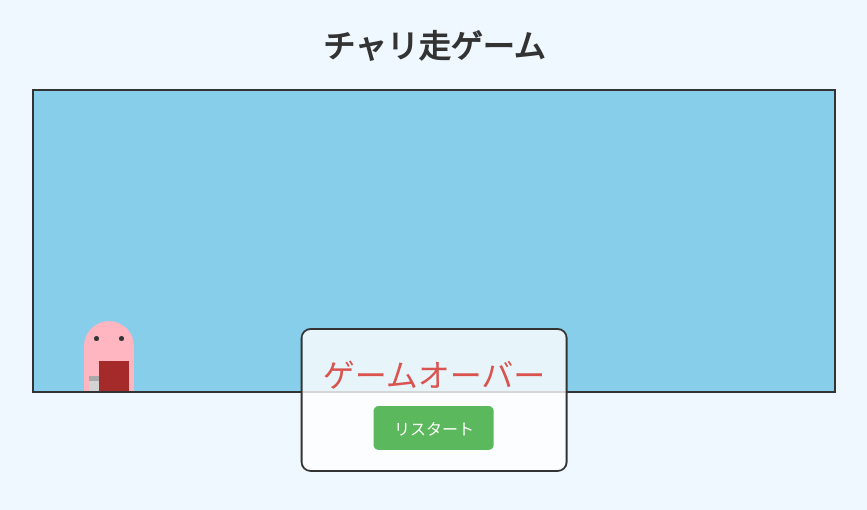
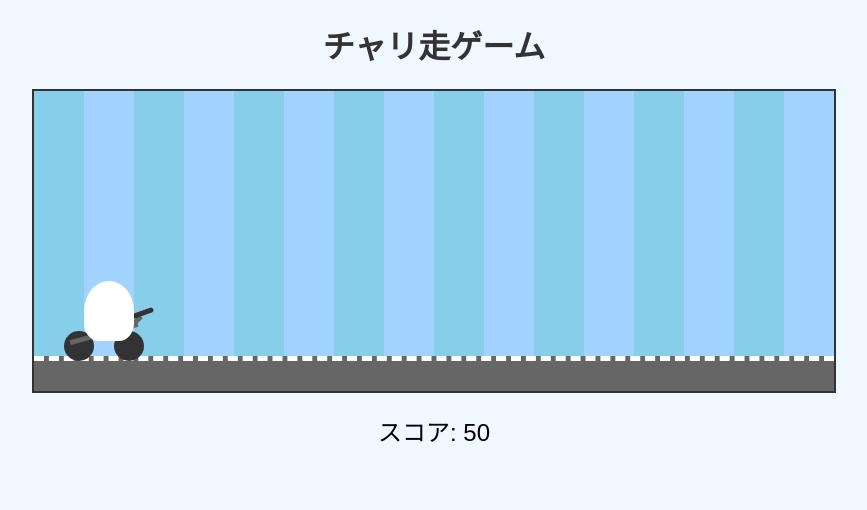
Before and after one commit to shinsato517-debug/test-web, a plain HTML site: page index.html in a window 1280 px wide. Shown: the whole page, without its empty margins (206-1073 px from the left). Drawn offline with Linux system fonts and the light colour scheme.

Commit message:
Feat: Implement rabbit character on bicycle with scrolling background and road

```diff
--- a/index.html
+++ b/index.html
@@ -9,7 +9,22 @@
 <body>
     <h1>チャリ走ゲーム</h1>
     <div id="game-container">
-        <div id="character"></div>
+        <div id="character">
+            <div class="eye"></div>
+            <div class="hand left"></div>
+            <div class="hand right"></div>
+            <div class="foot left"></div>
+            <div class="foot right"></div>
+        </div>
+        <div id="bicycle">
+            <div class="wheel front"></div>
+            <div class="wheel back"></div>
+            <div class="frame-main"></div>
+            <div class="frame-seat"></div>
+            <div class="frame-handle"></div>
+            <div class="saddle"></div>
+            <div class="handlebar"></div>
+        </div>
         <div id="obstacle"></div>
     </div>
     <div id="score-container">スコア: <span id="score">0</span></div>
--- a/style.css
+++ b/style.css
@@ -18,42 +18,624 @@ h1 {
     margin: 20px auto;
     background-color: #87ceeb;
     overflow: hidden;
+    background-image: linear-gradient(
+        90deg,
+        #87ceeb 0%,
+        #87ceeb 50%,
+        #a2d2ff 50%,
+        #a2d2ff 100%
+    );
+    background-size: 100px 100%;
+    animation: scroll-background 5s linear infinite;
+}
+
+#game-container::before {
+    content: '';
+    position: absolute;
+    bottom: 0;
+    left: 0;
+    width: 100%;
+    height: 30px;
+    background-color: #666;
+    border-top: 5px dashed #fff;
+}
+
+@keyframes run {
+    0% { transform: translateY(0); }
+    50% { transform: translateY(-5px); }
+    100% { transform: translateY(0); }
 }
 
 #character {
+
     position: absolute;
+
     width: 50px;
-    height: 70px; /* キャラクターの身長を少し高く */
-    bottom: 0;
+
+    height: 60px; /* ウサギの体 */
+
+    bottom: 50px; /* 道路と自転車に合わせて調整 */
+
     left: 50px;
-    /* 仮のキャラクターデザイン */
-    background-color: #ffb6c1; /* ピンク色 */
-    border-radius: 25px 25px 0 0; /* 頭を丸く */
+
+    background-color: #fff;
+
+    border-radius: 50% 50% 30% 30%; /* ウサギの体型 */
+
+    animation: run 0.5s linear infinite;
+
+    z-index: 10;
+
 }
 
-/* キャラクターの目 */
-#character::before {
-    content: '';
+
+
+#bicycle {
+
     position: absolute;
-    top: 15px;
-    left: 10px;
-    width: 5px;
-    height: 5px;
-    background-color: #333;
-    border-radius: 50%;
-    box-shadow: 25px 0 #333; /* もう片方の目 */
+
+    width: 80px;
+
+    height: 50px;
+
+    bottom: 30px;
+
+    left: 30px;
+
+    background-color: transparent;
+
 }
 
-/* 自転車の本体 */
-#character::after {
-    content: '';
+
+
+
+
+
+
+
+
+
+
+
+
+
+
+#bicycle .wheel {
+
+
+
+
+
+
+
     position: absolute;
-    bottom: -10px; /* キャラクターの下に */
+
+
+
+
+
+
+
+    width: 30px;
+
+
+
+
+
+
+
+    height: 30px;
+
+
+
+
+
+
+
+    background-color: #333;
+
+
+
+
+
+
+
+    border-radius: 50%;
+
+
+
+
+
+
+
+    bottom: 0;
+
+
+
+
+
+
+
+}
+
+
+
+
+
+
+
+
+
+
+
+
+
+
+
+#bicycle .wheel.front {
+
+
+
+
+
+
+
+    left: 50px;
+
+
+
+
+
+
+
+}
+
+
+
+
+
+
+
+
+
+
+
+
+
+
+
+#bicycle .wheel.back {
+
+
+
+
+
+
+
+    left: 0px;
+
+
+
+
+
+
+
+}
+
+
+
+
+
+
+
+
+
+
+
+
+
+
+
+#bicycle .frame-main {
+
+
+
+
+
+
+
+    position: absolute;
+
+
+
+
+
+
+
+    width: 70px;
+
+
+
+
+
+
+
+    height: 5px;
+
+
+
+
+
+
+
+    background-color: #666;
+
+
+
+
+
+
+
+    top: 20px;
+
+
+
+
+
+
+
     left: 5px;
-    width: 40px;
-    height: 20px;
-    background-color: #d3d3d3; /* グレー */
-    border-top: 5px solid #a9a9a9;
+
+
+
+
+
+
+
+    transform: rotate(-15deg);
+
+
+
+
+
+
+
+}
+
+
+
+
+
+
+
+
+
+
+
+
+
+
+
+#bicycle .frame-seat {
+
+
+
+
+
+
+
+    position: absolute;
+
+
+
+
+
+
+
+    width: 30px;
+
+
+
+
+
+
+
+    height: 5px;
+
+
+
+
+
+
+
+    background-color: #666;
+
+
+
+
+
+
+
+    top: 10px;
+
+
+
+
+
+
+
+    left: 40px;
+
+
+
+
+
+
+
+    transform: rotate(30deg);
+
+
+
+
+
+
+
+}
+
+
+
+
+
+
+
+
+
+
+
+
+
+
+
+#bicycle .frame-handle {
+
+
+
+
+
+
+
+    position: absolute;
+
+
+
+
+
+
+
+    width: 20px;
+
+
+
+
+
+
+
+    height: 5px;
+
+
+
+
+
+
+
+    background-color: #666;
+
+
+
+
+
+
+
+    top: 10px;
+
+
+
+
+
+
+
+    left: 60px;
+
+
+
+
+
+
+
+    transform: rotate(-45deg);
+
+
+
+
+
+
+
+}
+
+
+
+
+
+
+
+
+
+
+
+
+
+
+
+#bicycle .saddle {
+
+
+
+
+
+
+
+    position: absolute;
+
+
+
+
+
+
+
+    width: 20px;
+
+
+
+
+
+
+
+    height: 10px;
+
+
+
+
+
+
+
+    background-color: #333;
+
+
+
+
+
+
+
+    border-radius: 5px;
+
+
+
+
+
+
+
+    top: 0px;
+
+
+
+
+
+
+
+    left: 45px;
+
+
+
+
+
+
+
+    transform: rotate(10deg);
+
+
+
+
+
+
+
+}
+
+
+
+
+
+
+
+
+
+
+
+
+
+
+
+#bicycle .handlebar {
+
+
+
+
+
+
+
+    position: absolute;
+
+
+
+
+
+
+
+    width: 25px;
+
+
+
+
+
+
+
+    height: 5px;
+
+
+
+
+
+
+
+    background-color: #333;
+
+
+
+
+
+
+
+    border-radius: 5px;
+
+
+
+
+
+
+
+    top: 0px;
+
+
+
+
+
+
+
+    left: 65px;
+
+
+
+
+
+
+
+    transform: rotate(-20deg);
+
+
+
+
+
+
+
 }
 
 
@@ -74,6 +656,15 @@ h1 {
     0% { bottom: 0; }
     50% { bottom: 100px; }
     100% { bottom: 0; }
+}
+
+@keyframes scroll-background {
+    0% {
+        background-position: 0 0;
+    }
+    100% {
+        background-position: -100px 0;
+    }
 }
 
 #score-container {
```
